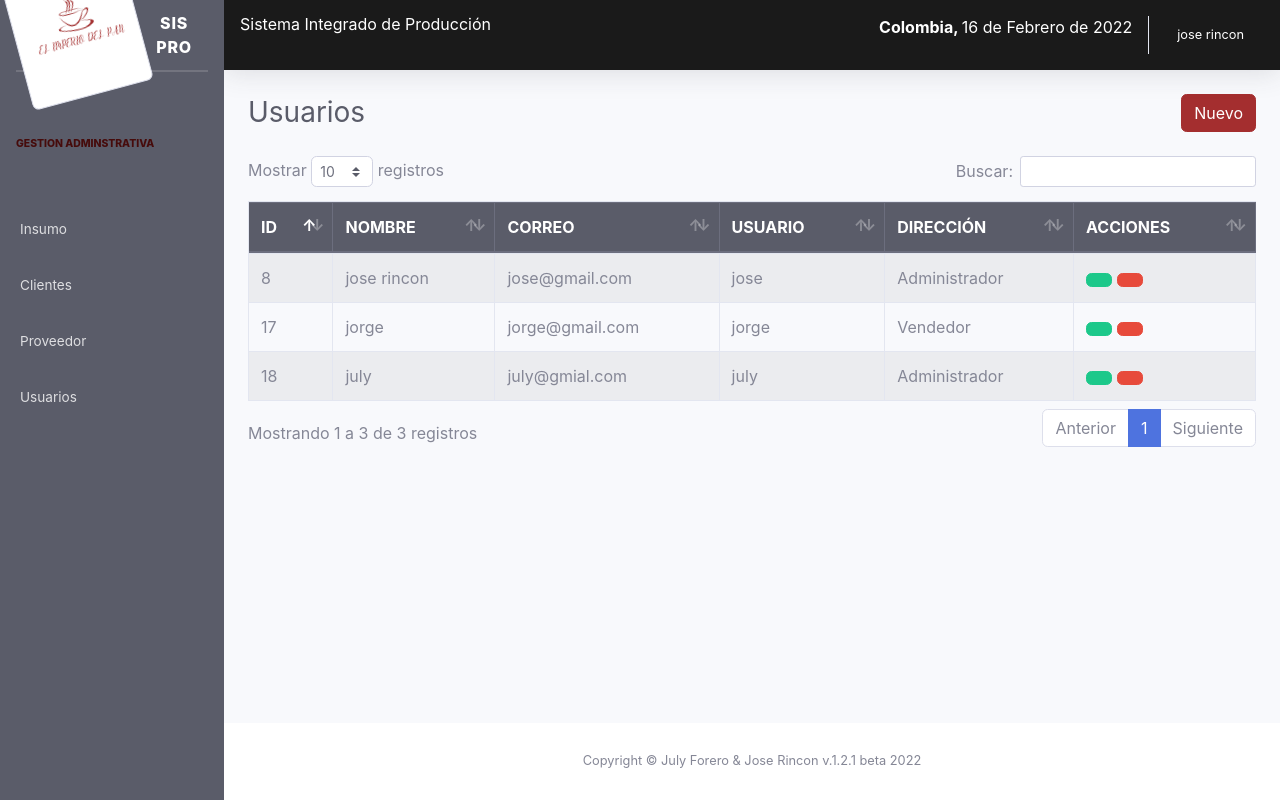
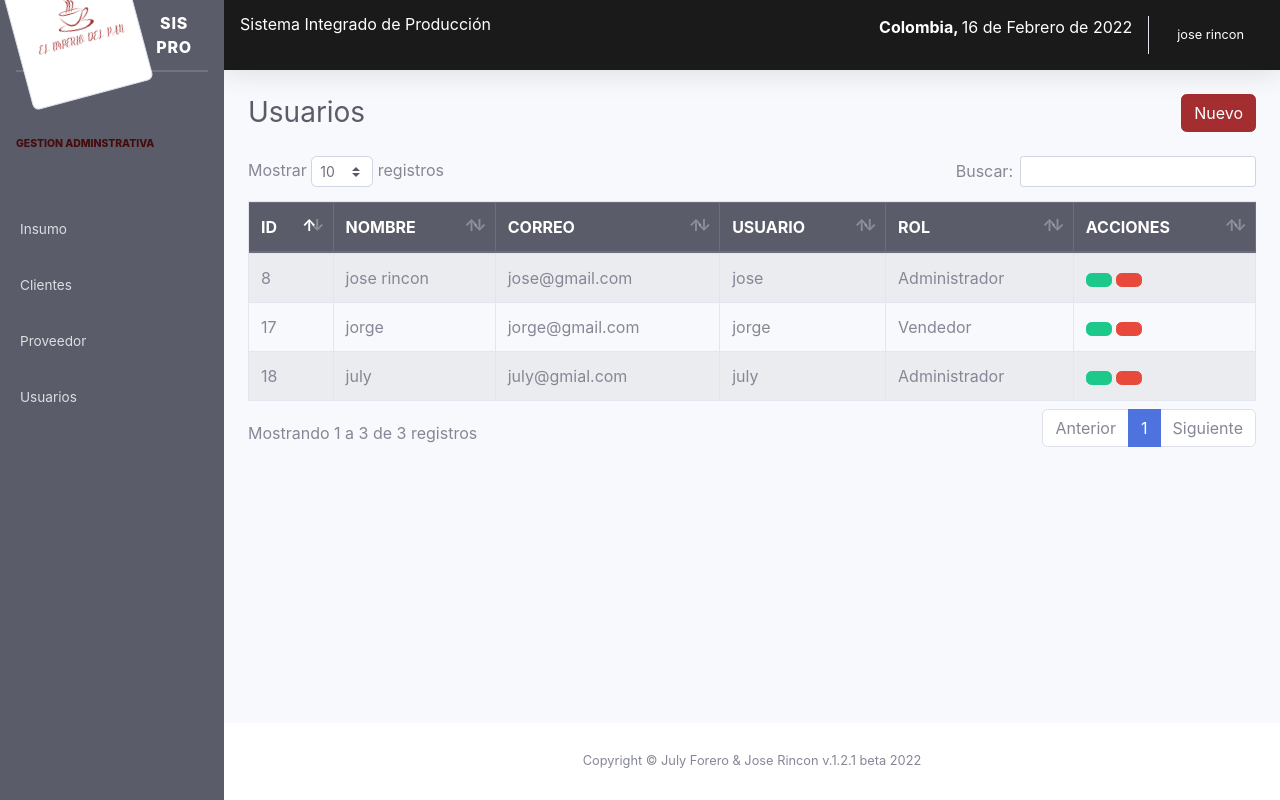
Before and after one commit to joselib/CRMsispro_DEMO_PHP, a PHP site: page /sistema/lista_usuarios.php in a window 1280 px wide. Run offline with PHP 8.4, Linux system fonts and the light colour scheme; a user stored in the database is signed in; data comes from the database, SQL or seed files in the repository; some libraries are stand-ins or nearby versions.

Commit message:
Se CAMBIA DIERCCION por ROL

```diff
--- a/sistema/lista_usuarios.php
+++ b/sistema/lista_usuarios.php
@@ -21,7 +21,7 @@
 							<th>NOMBRE</th>
 							<th>CORREO</th>
 							<th>USUARIO</th>
-							<th>DIRECCIÓN</th>
+							<th>ROL</th>
 							<?php if ($_SESSION['rol'] == 1) { ?>
 							<th>ACCIONES</th>
 							<?php }?>
```
